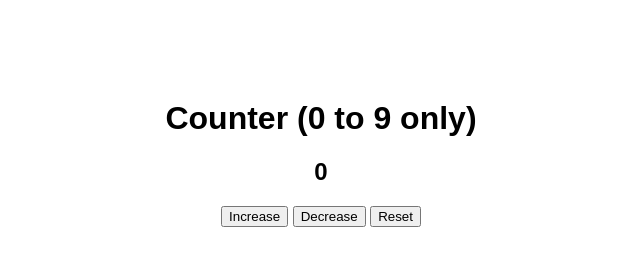
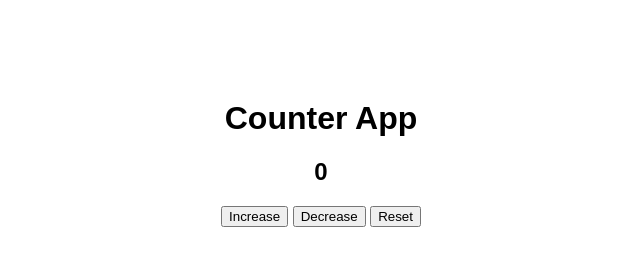
Before and after one commit to Lakshmi-Prasanna31/lbrcegit-session, a plain HTML site: page index.html in a window 1280 px wide. Shown: the whole page, without its empty margins (319-959 px from the left). Drawn offline with Linux system fonts and the light colour scheme.

Commit message:
Update index.html

```diff
--- a/index.html
+++ b/index.html
@@ -6,7 +6,8 @@
 </head>
 <body>
 
-    <h1>Counter (0 to 9 only)</h1>
+    <h1>Counter App
+    </h1>
     <h2 id="count">0</h2>
 
     <button onclick="inc()">Increase</button>
```
